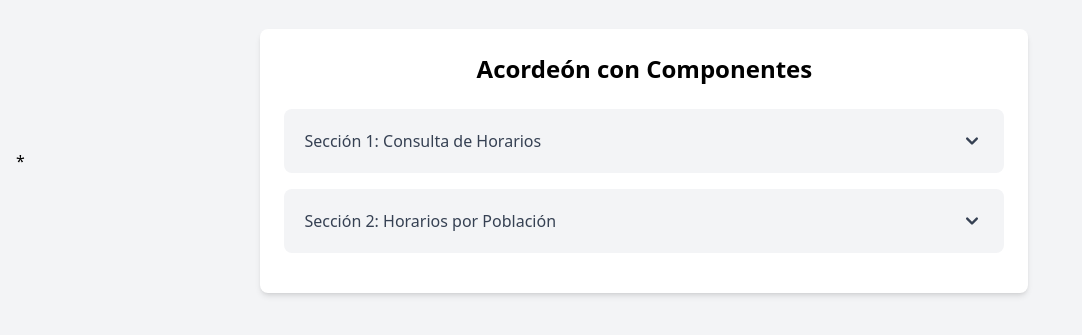
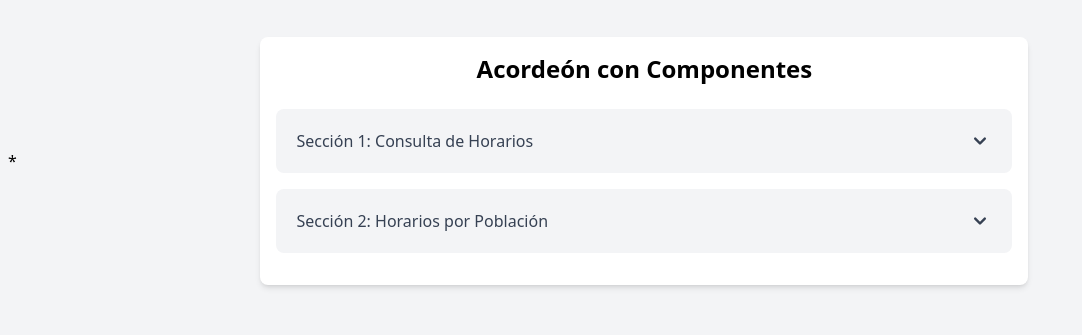
Before and after one commit to Legioinvicta/horaris_bus, a plain HTML site: page acordionn-2.html in a window 1280 px wide. Shown: the part 239-574 px from the top of the page, without its empty margins (0-1082 px from the left). Drawn offline with nearby package versions, Linux system fonts and the light colour scheme.

Commit message:
Update acordionn-2.html

```diff
--- a/acordionn-2.html
+++ b/acordionn-2.html
@@ -6,7 +6,7 @@
     <title>Acordeón Interactivo (Refactorizado)</title>
     <script src="https://cdn.jsdelivr.net/npm/@tailwindcss/browser@4"></script>
 </head>
-<body class="bg-gray-100 flex items-center justify-center min-h-screen p-4">
+<body class="bg-gray-100 flex items-center justify-center min-h-screen p-2">
     <!-- Sprites ICONES -->
     <svg xmlns="http://www.w3.org/2000/svg" class="hidden">
         <symbol id="rodalies" viewBox="0 0 46.988 46.988">
@@ -31,7 +31,7 @@
         </symbol>
     </svg>
 
-    <div class="w-full max-w-3xl mx-auto bg-white rounded-lg shadow-md p-6">
+    <div class="w-full max-w-3xl mx-auto bg-white rounded-lg shadow-md p-4">
         <h1 class="text-2xl font-bold text-center mb-6">Acordeón con Componentes</h1>
         <div class="space-y-4" id="accordion-container">
 
@@ -1887,4 +1887,5 @@ document.addEventListener('DOMContentLoaded', () => {
     </script>
 
 </body>
+
 </html>
```
